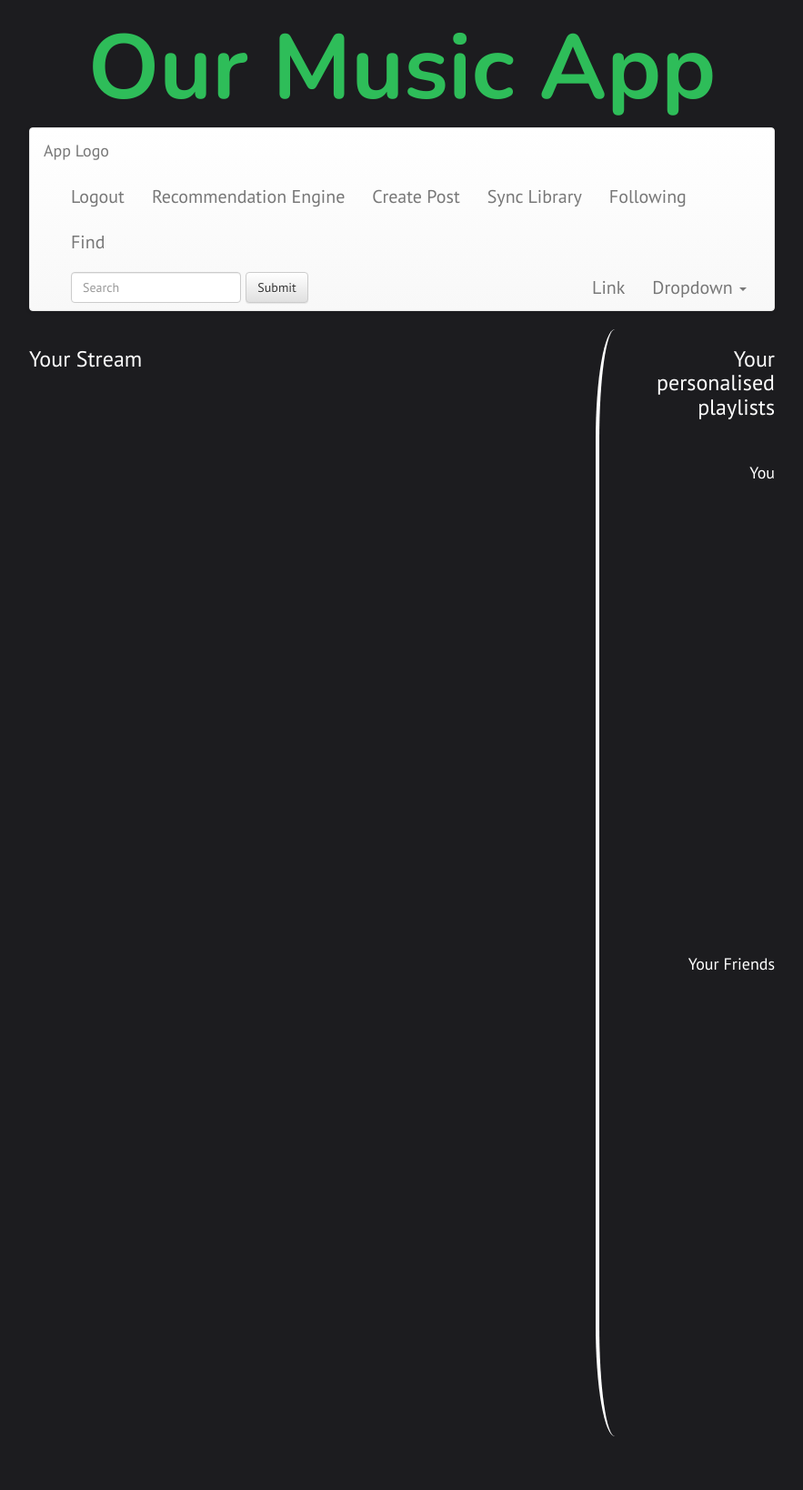
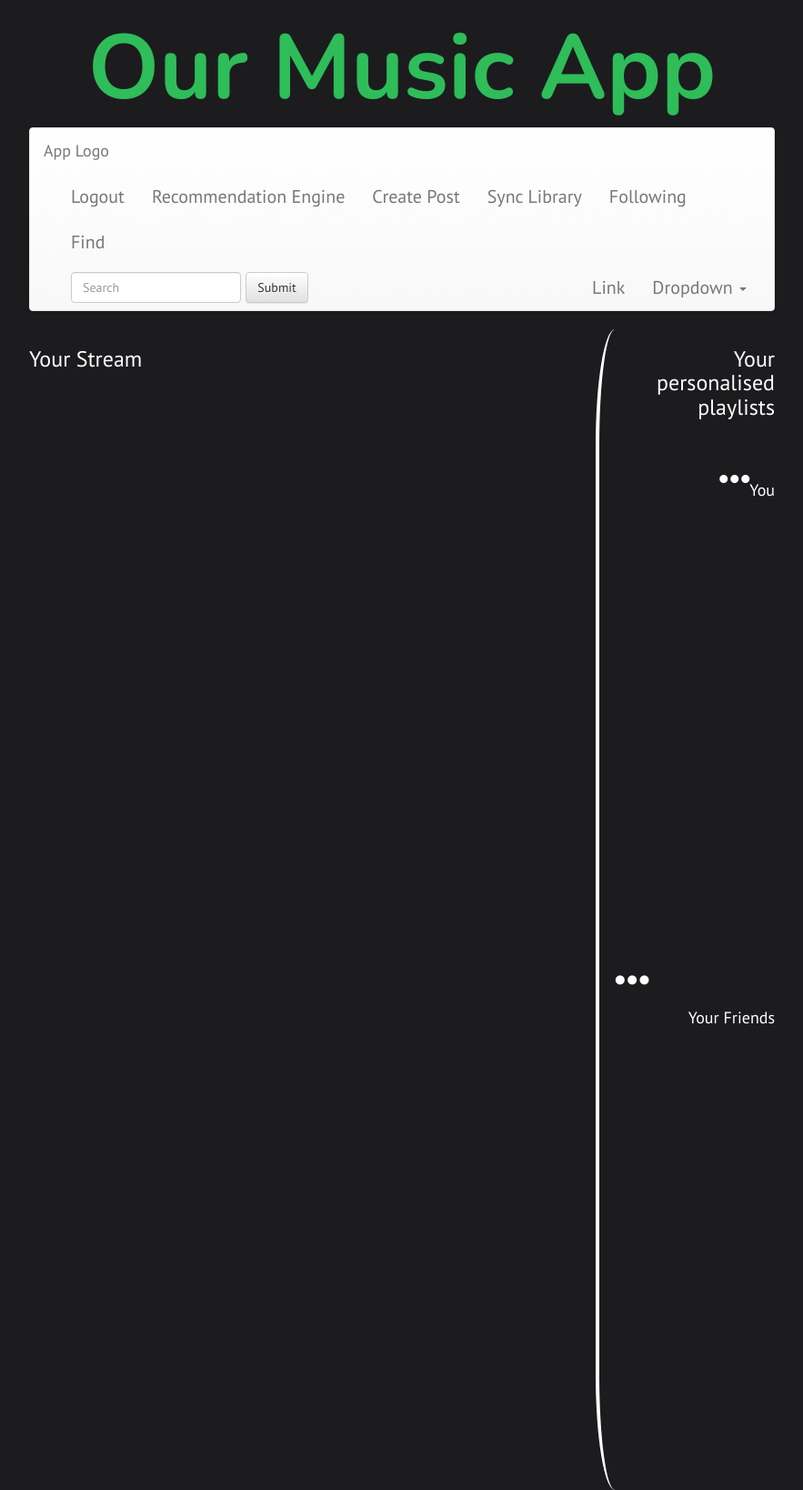
Before and after one commit to ecatkins/instabilly, a Django app: template project/spotify/templates/spotify/index.html in a window 1280 px wide. Shown: the whole page at 91% size, without its empty margins (198-1081 px from the left). Before the commit the page ends 1579 px from the top, so only its background shows below. Run offline with Django 3.2, Linux system fonts and the light colour scheme; the template is opened without the code that fills it, so the values that code supplies are empty; parts of the project's set-up code (start-up, migrations or seed data) failed here and were passed over; some libraries are stand-ins or nearby versions.

Commit message:
Small changes

```diff
--- a/project/project/urls.py
+++ b/project/project/urls.py
@@ -9,7 +9,7 @@ urlpatterns = [
     url(r'^registration$', RegistrationView.as_view(), name="registration"),
     url(r'^login$', LoginView.as_view(), name="login"),
     url(r'^logout$', LogoutView.as_view(), name="logout"),
-     url(r'^callback', CallbackView.as_view(), name="callback"),
+    url(r'^callback', CallbackView.as_view(), name="callback"),
     url(r'^timeline', TimelineView.as_view(), name="timeline"),
     url(r'^seed$', SeedUserLibraryView.as_view(), name="seed"),
     url(r'^getfollowing$', GetFollowingView.as_view(), name="getfollowing"),
--- a/project/spotify/static/spotify/main.css
+++ b/project/spotify/static/spotify/main.css
@@ -199,9 +199,6 @@ td {
 
 
 #playlist_player {
-    border-color:white;
-    border-width: 0.2em;
-    border-style: solid;
     height:450px;
     width: 450px;
     position:absolute;
@@ -209,9 +206,12 @@ td {
 
 #engineplaylist_image {
     position:absolute;
+    cursor: pointer;
 }
 
-
+.engine_choice {
+    cursor: pointer;
+}
 
 
 .slider-handle {
--- a/project/spotify/static/spotify/test.js
+++ /dev/null
@@ -1,2 +0,0 @@
-test2 = {}
-test2.eddy = 3
--- a/project/spotify/static/spotify/timeline.js
+++ b/project/spotify/static/spotify/timeline.js
@@ -20,9 +20,6 @@ function updateFollowButtons(){
 }
 
 $(document).ready(function(){
-    console.log(window);
-    console.log(window.test2.eddy);
-
     (function(i,s,o,g,r,a,m){i['GoogleAnalyticsObject']=r;i[r]=i[r]||function(){
     (i[r].q=i[r].q||[]).push(arguments)},i[r].l=1*new Date();a=s.createElement(o),
     m=s.getElementsByTagName(o)[0];a.async=1;a.src=g;m.parentNode.insertBefore(a,m)
@@ -208,13 +205,22 @@ $(document).ready(function(){
     $.post('playlist', post_data, function(data) {
             var uris = data['track_uris']
             var cover_art = data['cover_art']
-            $("#yourplaylist_image").append('<img src="'+ cover_art +'">')
+            $("#yourplaylist_image").append('<img id="yourplaylist_image_image" src="'+ cover_art +'">')
+            $("#yourplaylist_image").css("width","80%")
+            $("#yourplaylist_image_image").css("width","100%");
             var string = ""
             for (var song in uris) {
                 string += uris[song] + ','
             }
             string = string.substring(0, string.length - 1);
-            $('#yourplaylist_playlist').html('<iframe src="https://embed.spotify.com/?uri=spotify:trackset:PREFEREDTITLE:' + string + '" width="300" height="300" frameborder="0" allowtransparency="true"></iframe>')
+            $('#yourplaylist_playlist').css("width","80%");
+            var pw = $('#yourplaylist_playlist').width();
+            $('#yourplaylist_playlist').css({'height':pw+'px'});
+
+
+            $('#yourplaylist_playlist').html('<iframe src="https://embed.spotify.com/?uri=spotify:trackset:PREFEREDTITLE:' + string + '" width="'+pw+'" height="'+pw+'" frameborder="0" allowtransparency="true"></iframe>')
+
+
 
             $('#yourplaylist img').on('click', function() {
                 $(this).fadeOut(2000)
@@ -247,13 +253,18 @@ $(document).ready(function(){
     $.post('playlist', post_data2, function(data) {
             var uris = data['track_uris']
             var cover_art = data['cover_art']
-            $("#friendsplaylist_image").html('<img src="'+ cover_art +'">')
+            $("#friendsplaylist_image").html('<img id=friendsplaylist_image_image src="'+ cover_art +'">');
+            $("#friendsplaylist_image").css("width","80%");
+            $("#friendsplaylist_image_image").css("width","100%");
             var string = ""
             for (var song in uris) {
                 string += uris[song] + ','
             }
             string = string.substring(0, string.length - 1);
-            $('#friendsplaylist_playlist').html('<iframe src="https://embed.spotify.com/?uri=spotify:trackset:PREFEREDTITLE:' + string + '" width="300" height="300" frameborder="0" allowtransparency="true"></iframe>')
+            $('#friendsplaylist_playlist').css("width","80%");
+            var pw = $('#friendsplaylist_playlist').width();
+            $('#friendsplaylist_playlist').css({'height':pw+'px'});
+            $('#friendsplaylist_playlist').html('<iframe src="https://embed.spotify.com/?uri=spotify:trackset:PREFEREDTITLE:' + string + '" width="'+pw+'" height="'+pw+'" frameborder="0" allowtransparency="true"></iframe>')
 
             $('#friendsplaylist img').on('click', function() {
                 $(this).fadeOut(2000)
@@ -262,4 +273,13 @@ $(document).ready(function(){
         })
 
 
+$('#testpopover').popover({
+    html:true,
+    title:"header",
+    content: function() {
+        return '<span id="like" class="glyphicon glyphicon-ok" aria-hidden="true"></span>'
+    }
+
 })
+
+})
--- a/project/spotify/templates/spotify/index.html
+++ b/project/spotify/templates/spotify/index.html
@@ -1,7 +1,6 @@
 {%extends 'spotify/base.html' %}
 {% load staticfiles %}
 {% block js %}
-    <script src="{% static 'spotify/test.js' %}"> </script>
     <script src="{% static 'spotify/timeline.js' %}"> </script>
     <script src="{% static 'spotify/django_ajax.js' %}"> </script>
 {% endblock %}
@@ -64,22 +63,31 @@
     </div>
 
 
+
+
     <div id="eddy" class="col-md-3">
         <h3> Your personalised playlists </h3>
         <br>
-        <h4>You</h4>
+        <h4><span class="glyphicon glyphicon-option-horizontal" aria-hidden="true"></span>You</h4>
             <div class = "timelineplaylist" id="yourplaylist">
                 <div class = "playlist_image" id ="yourplaylist_image"> </div>
                 <div id="yourplaylist_playlist" class="playlist_playlist"> </div>
             </div>
 
-            <h4>Your Friends</h4>
+            <span class="glyphicon glyphicon-option-horizontal" aria-hidden="true"></span><h4>Your Friends</h4>
             <div class = "timelineplaylist" id="friendsplaylist">
                 <div class = "playlist_image" id ="friendsplaylist_image"> </div>
                 <div class="playlist_playlist" id ="friendsplaylist_playlist"> </div>
             </div>
         </div>
     </div>
+
+
+
+
+
+
+
 
 <!-- Post Modal-->
     <div id="mySearchModal" class="modal fade" role="dialog">
--- a/project/spotify/templates/spotify/recommendation_engine.html
+++ b/project/spotify/templates/spotify/recommendation_engine.html
@@ -119,7 +119,7 @@
       <div class = "row">
          <div id="playlist">
           <div class = "playlist_image" id ="engineplaylist_image"> </div>
-          <div id="playlist_player"> <p>YOUR CUSTOM PLAYLIST </p> </div>
+          <div id="playlist_player">  </div>
         </div>
       </div>
 
```
Also changed, not shown: project/spotify/static/spotify/createplaylist.js (added, +45 -0 lines), project/spotify/static/spotify/engine.js (+4 -12 lines).
